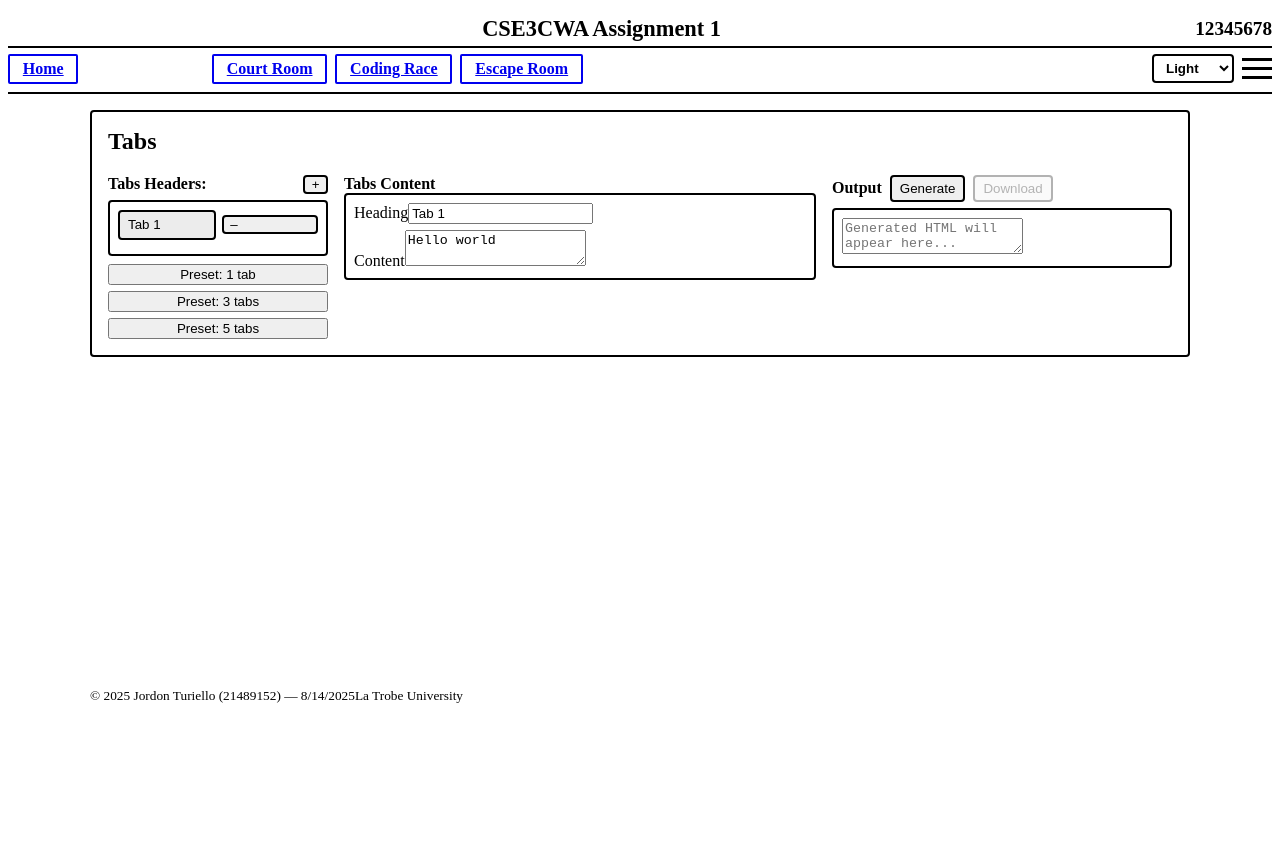
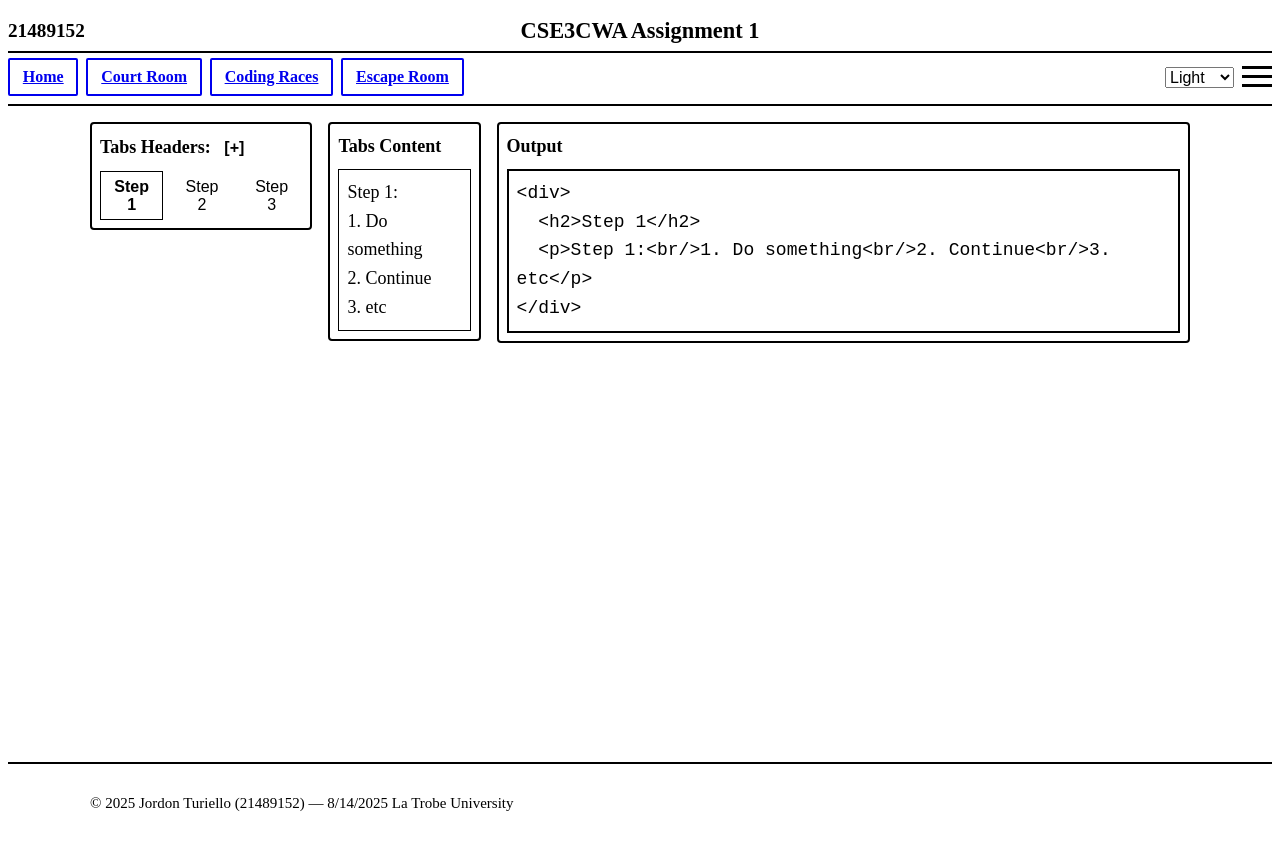
Before and after one commit to jordoncancodez/CSE3CWA-assignment, a Next.js app in the folder ltu-moodle-generator/: page /tabs-builder in a window 1280 px wide. Before the commit the page ends 800 px from the top, so only its background shows below. Built offline with nearby package versions, Linux system fonts and the light colour scheme.

Commit message:
improved tab navigation

```diff
--- a/ltu-moodle-generator/Components/Footer.tsx
+++ b/ltu-moodle-generator/Components/Footer.tsx
@@ -12,7 +12,7 @@ export default function Footer() {
   return (
     <footer>
       <div className="container spread" style={{padding: "1rem 0"}}>
-        <small>© {new Date().getFullYear()} {STUDENT_NAME} ({STUDENT_NUMBER}) — {dateStr}</small>
+        <small>© {new Date().getFullYear()} {STUDENT_NAME} ({STUDENT_NUMBER}) — {dateStr} </small>
         <small>La Trobe University</small>
       </div>
     </footer>
--- a/ltu-moodle-generator/Components/Header.tsx
+++ b/ltu-moodle-generator/Components/Header.tsx
@@ -1,56 +1,101 @@
 "use client";
 import React, { useState, useEffect } from "react";
 import Link from "next/link";
-import { usePathname } from "next/navigation";
+import { usePathname, useRouter } from "next/navigation";
 
 export default function Header() {
+  const router = useRouter();
   const pathname = usePathname();
   const [menuOpen, setMenuOpen] = useState(false);
   const [theme, setTheme] = useState("light");
+  const [activeTab, setActiveTab] = useState(pathname);
 
+  // Load theme & last active tab from cookies on mount
+  useEffect(() => {
+    const savedTheme = document.cookie
+      .split("; ")
+      .find((row) => row.startsWith("theme="))
+      ?.split("=")[1];
+    if (savedTheme) {
+      setTheme(savedTheme);
+      document.documentElement.setAttribute("data-theme", savedTheme);
+    }
+
+    const savedTab = document.cookie
+      .split("; ")
+      .find((row) => row.startsWith("activeTab="))
+      ?.split("=")[1];
+    if (savedTab && savedTab !== pathname) {
+      setActiveTab(savedTab);
+      router.push(savedTab);
+    }
+  }, []);
+
+  // Save theme to cookies
   useEffect(() => {
     document.documentElement.setAttribute("data-theme", theme);
+    document.cookie = `theme=${theme}; path=/; max-age=31536000`;
   }, [theme]);
+
+  const handleTabClick = (href: string) => {
+    setActiveTab(href);
+    document.cookie = `activeTab=${href}; path=/; max-age=31536000`;
+    setMenuOpen(false);
+  };
 
   return (
     <header className="header">
+      {/* Topbar */}
       <div className="topbar">
+        <div className="student">21489152</div>
         <div className="title">CSE3CWA Assignment 1</div>
-        <div className="student">12345678</div>
       </div>
 
-      <nav className="tabnav">
-        {/* Desktop permanent menu */}
-        <Link href="/" className={pathname === "/" ? "active" : ""}>
+      {/* Nav */}
+      <nav className={`tabnav ${menuOpen ? "open" : ""}`}>
+        <Link
+          href="/"
+          className={activeTab === "/" ? "active" : ""}
+          onClick={() => handleTabClick("/")}
+        >
           Home
         </Link>
-        <Link href="/tabs-builder" className={pathname === "/tabs-builder" ? "active" : ""}>
-        Tabs Builder
-        </Link>
-        <Link href="/court-room" className={pathname === "/court-room" ? "active" : ""}>
+        <Link
+          href="/court-room"
+          className={activeTab === "/court-room" ? "active" : ""}
+          onClick={() => handleTabClick("/court-room")}
+        >
           Court Room
         </Link>
-        <Link href="/coding-race" className={pathname === "/coding-race" ? "active" : ""}>
-          Coding Race
+        <Link
+          href="/coding-races"
+          className={activeTab === "/coding-races" ? "active" : ""}
+          onClick={() => handleTabClick("/coding-races")}
+        >
+          Coding Races
         </Link>
-        <Link href="/escape-room" className={pathname === "/escape-room" ? "active" : ""}>
+        <Link
+          href="/escape-room"
+          className={activeTab === "/escape-room" ? "active" : ""}
+          onClick={() => handleTabClick("/escape-room")}
+        >
           Escape Room
+        </Link>
+        <Link
+          href="/tabs-builder"
+          className={activeTab === "/tabs-builder" ? "active" : ""}
+          onClick={() => handleTabClick("/tabs-builder")}
+        >
+          Tabs
         </Link>
 
         <div className="spacer" />
 
-        {/* Theme dropdown */}
+        {/* Theme Selector */}
         <select
           value={theme}
           onChange={(e) => setTheme(e.target.value)}
-          style={{
-            padding: "0.25rem 0.5rem",
-            border: "2px solid currentColor",
-            borderRadius: "4px",
-            background: "var(--bg-color)",
-            color: "var(--text-color)",
-            fontWeight: "600",
-          }}
+          className="theme-select"
         >
           <option value="light">Light</option>
           <option value="dark">Dark</option>
@@ -59,7 +104,7 @@ export default function Header() {
           <option value="purple">Purple</option>
         </select>
 
-        {/* Burger button */}
+        {/* Burger Icon */}
         <button
           className="hamburger"
           aria-expanded={menuOpen}
@@ -71,14 +116,24 @@ export default function Header() {
         </button>
       </nav>
 
-      {/* Mobile menu */}
+      {/* Mobile Menu */}
       {menuOpen && (
         <div className="mobileMenu">
-          <Link href="/" onClick={() => setMenuOpen(false)}>Home</Link>
-          <Link href="/tabs-builder" onClick={() => setMenuOpen(false)}>Tabs Builder</Link>
-          <Link href="/court-room" onClick={() => setMenuOpen(false)}>Court Room</Link>
-          <Link href="/coding-race" onClick={() => setMenuOpen(false)}>Coding Race</Link>
-          <Link href="/escape-room" onClick={() => setMenuOpen(false)}>Escape Room</Link>
+          <Link href="/" onClick={() => handleTabClick("/")}>
+            Home
+          </Link>
+          <Link href="/court-room" onClick={() => handleTabClick("/court-room")}>
+            Court Room
+          </Link>
+          <Link href="/coding-races" onClick={() => handleTabClick("/coding-races")}>
+            Coding Races
+          </Link>
+          <Link href="/escape-room" onClick={() => handleTabClick("/escape-room")}>
+            Escape Room
+          </Link>
+          <Link href="/tabs-builder" onClick={() => handleTabClick("/tabs-builder")}>
+            Tabs
+          </Link>
         </div>
       )}
     </header>
--- a/ltu-moodle-generator/Components/TabsBuilder.tsx
+++ b/ltu-moodle-generator/Components/TabsBuilder.tsx
@@ -1,306 +1,55 @@
 "use client";
-
-import { useEffect, useState } from "react";
-
-type Tab = { id: string; title: string; content: string };
-
-const MAX_TABS = 15;
-const STORAGE_KEY = "tabsBuilder.v1";
-
-function uid() {
-  return Math.random().toString(36).slice(2, 9);
-}
+import React, { useState } from "react";
 
 export default function TabsBuilder() {
-  const [tabs, setTabs] = useState<Tab[]>([
-    { id: uid(), title: "Tab 1", content: "Hello world" },
-  ]);
-  const [active, setActive] = useState<number>(0);
-  const [generated, setGenerated] = useState<string>("");
+  const steps = [
+    { id: 1, title: "Step 1", content: "Step 1:\n1. Do something\n2. Continue\n3. etc" },
+    { id: 2, title: "Step 2", content: "Step 2:\n1. Install VSCode\n2. Install Chrome\n3. Install Node\n4. etc" },
+    { id: 3, title: "Step 3", content: "Step 3:\n1. Finalise\n2. Test\n3. Submit" },
+  ];
 
-  // Load saved tabs
-  useEffect(() => {
-    const raw = localStorage.getItem(STORAGE_KEY);
-    if (raw) {
-      try {
-        const parsed = JSON.parse(raw) as Tab[];
-        if (parsed.length) {
-          setTabs(parsed.slice(0, MAX_TABS));
-          setActive(0);
-        }
-      } catch {}
-    }
-  }, []);
-
-  // Persist tabs
-  useEffect(() => {
-    localStorage.setItem(STORAGE_KEY, JSON.stringify(tabs));
-  }, [tabs]);
-
-  const canAdd = tabs.length < MAX_TABS;
-
-  function addTab() {
-    if (!canAdd) return;
-    setTabs([
-      ...tabs,
-      { id: uid(), title: `Tab ${tabs.length + 1}`, content: "" },
-    ]);
-    setActive(tabs.length);
-  }
-
-  function removeTab(idx: number) {
-    const next = tabs.slice();
-    next.splice(idx, 1);
-    setTabs(
-      next.length ? next : [{ id: uid(), title: "Tab 1", content: "" }],
-    );
-    setActive(Math.max(0, idx - 1));
-  }
-
-  function genHTML(): string {
-    const esc = (s: string) =>
-      s.replaceAll("&", "&amp;").replaceAll("<", "&lt;").replaceAll(">", "&gt;");
-
-    const tabsButtons = tabs
-      .map(
-        (t, i) => `
-<button role="tab" id="tab-${i}"
-  aria-controls="panel-${i}"
-  aria-selected="${i === 0 ? "true" : "false"}"
-  tabindex="${i === 0 ? "0" : "-1"}"
-  onclick="selectTab(${i})"
-  style="appearance:none;border:2px solid currentColor;background:${
-    i === 0 ? "#ececec" : "transparent"
-  };padding:8px 12px;margin-right:6px;border-radius:6px;cursor:pointer;font:inherit;"
->${esc(t.title)}</button>`,
-      )
-      .join("");
-
-    const panels = tabs
-      .map(
-        (t, i) => `
-<div id="panel-${i}" role="tabpanel" aria-labelledby="tab-${i}"
-  style="display:${i === 0 ? "block" : "none"};padding:12px;border:2px solid currentColor;border-radius:6px;margin-top:12px;"
->${t.content}</div>`,
-      )
-      .join("");
-
-    return `<!-- Generated by LTU HTML Generator -->
-<div style="font-family: system-ui, -apple-system, Segoe UI, Roboto, Arial, sans-serif; color-scheme: light dark;">
-  <div role="tablist" aria-label="Tabs" style="margin-bottom:6px;">
-    ${tabsButtons}
-  </div>
-  ${panels}
-</div>
-<script>
-(function(){
-  function setSel(i){
-    const tabs=[...document.querySelectorAll('[role="tab"]')];
-    const panels=[...document.querySelectorAll('[role="tabpanel"]')];
-    tabs.forEach((b,idx)=>{
-      const sel = idx===i;
-      b.setAttribute('aria-selected', sel ? 'true' : 'false');
-      b.setAttribute('tabindex', sel ? '0' : '-1');
-      b.style.background = sel ? '#ececec' : 'transparent';
-    });
-    panels.forEach((p,idx)=>{ p.style.display = idx===i ? 'block' : 'none'; });
-    tabs[i]?.focus();
-  }
-  window.selectTab = setSel;
-
-  document.addEventListener('keydown', function(e){
-    const keys = ['ArrowLeft','ArrowRight','Home','End'];
-    if(!keys.includes(e.key)) return;
-    const tabs=[...document.querySelectorAll('[role="tab"]')];
-    const current = tabs.findIndex(b=>b.getAttribute('aria-selected')==='true');
-    let next = current;
-    if(e.key==='ArrowRight') next = (current+1)%tabs.length;
-    if(e.key==='ArrowLeft') next = (current-1+tabs.length)%tabs.length;
-    if(e.key==='Home') next = 0;
-    if(e.key==='End') next = tabs.length-1;
-    setSel(next);
-    e.preventDefault();
-  });
-})();
-</script>`;
-  }
-
-  function handleGenerate() {
-    const html = genHTML();
-    setGenerated(html);
-    void navigator.clipboard?.writeText(html);
-  }
-
-  function download() {
-    const blob = new Blob([generated], { type: "text/html" });
-    const a = document.createElement("a");
-    a.href = URL.createObjectURL(blob);
-    a.download = "weekAssign.html";
-    a.click();
-    URL.revokeObjectURL(a.href);
-  }
-
-  function fillPreset(n: number) {
-    const arr: Tab[] = Array.from({ length: n }, (_, i) => ({
-      id: uid(),
-      title: `Week ${i + 1}`,
-      content: `<h2 style="margin:0 0 8px 0;">Week ${i + 1}</h2><p>Content for week ${
-        i + 1
-      }.</p>`,
-    }));
-    setTabs(arr);
-    setActive(0);
-  }
+  const [activeStep, setActiveStep] = useState(steps[0]);
 
   return (
-    <section className="card" aria-labelledby="builder-h1">
-      <h1 id="builder-h1" style={{ marginTop: 0 }}>
-        Tabs
-      </h1>
-
-      <div className="tb-grid">
-        {/* Left: Tabs Headers + [+] */}
-        <div>
-          <div
-            style={{
-              display: "flex",
-              justifyContent: "space-between",
-              alignItems: "center",
-              marginBottom: 6,
-            }}
+    <div className="tb-row">
+      {/* Tabs Headers */}
+      <div className="tb-box tb-list">
+        <div style={{ marginBottom: ".5rem" }}>
+          <strong>Tabs Headers:</strong> <button style={{ fontWeight: "bold" }}>[+]</button>
+        </div>
+        <div style={{ display: "flex", gap: "0.5rem" }}>
+          {steps.map((step) => (
+            <button
+              key={step.id}
+              className={activeStep.id === step.id ? "active" : ""}
+              onClick={() => setActiveStep(step)}
             >
-            <strong>Tabs Headers:</strong>
-            <button
-              onClick={addTab}
-              disabled={!canAdd}
-              aria-label="Add tab"
-              title="Add tab"
-              style={{
-                border: "2px solid currentColor",
-                borderRadius: 4,
-                padding: "0 .4rem",
-              }}
-            >
-              +
+              {step.title}
             </button>
-          </div>
-
-          <div className="tb-box tb-list" role="listbox" aria-label="Tabs list">
-            {tabs.map((t: Tab, i: number) => (
-              <div
-                key={t.id}
-                style={{
-                  display: "flex",
-                  gap: 6,
-                  alignItems: "center",
-                  marginBottom: 6,
-                }}
-              >
-                <button
-                  onClick={() => setActive(i)}
-                  aria-current={active === i}
-                  style={{
-                    border: "2px solid currentColor",
-                    borderRadius: 4,
-                    background: active === i ? "#ececec" : "transparent",
-                    padding: ".35rem .5rem",
-                  }}
-                >
-                  {t.title || `Tab ${i + 1}`}
-                </button>
-                <button
-                  aria-label={`Remove ${t.title || `Tab ${i + 1}`}`}
-                  onClick={() => removeTab(i)}
-                  style={{
-                    border: "2px solid currentColor",
-                    borderRadius: 4,
-                    padding: "0 .4rem",
-                  }}
-                >
-                  –
-                </button>
-              </div>
           ))}
-          </div>
-
-          <div style={{ display: "grid", gap: 6, marginTop: 8 }}>
-            <button onClick={() => fillPreset(1)}>Preset: 1 tab</button>
-            <button onClick={() => fillPreset(3)}>Preset: 3 tabs</button>
-            <button onClick={() => fillPreset(5)}>Preset: 5 tabs</button>
         </div>
       </div>
 
-        {/* Middle: Tabs Content editor */}
-        <div>
+      {/* Tabs Content */}
+      <div className="tb-box">
         <strong>Tabs Content</strong>
-          <div className="tb-box">
-            <label style={{ display: "block", marginBottom: 6 }}>
-              Heading
-              <input
-                value={tabs[active]?.title ?? ""}
-                onChange={(e) => {
-                  const next = [...tabs];
-                  next[active] = { ...next[active], title: e.target.value };
-                  setTabs(next);
-                }}
-              />
-            </label>
-            <label style={{ display: "block" }}>
-              Content
-              <textarea
-                value={tabs[active]?.content ?? ""}
-                onChange={(e) => {
-                  const next = [...tabs];
-                  next[active] = { ...next[active], content: e.target.value };
-                  setTabs(next);
-                }}
-              />
-            </label>
+        <div style={{ border: "1px solid black", padding: ".5rem", marginTop: ".5rem" }}>
+          {activeStep.content.split("\n").map((line, idx) => (
+            <div key={idx}>{line}</div>
+          ))}
         </div>
       </div>
 
-        {/* Right: Output box */}
-        <div>
-          <div
-            style={{
-              display: "flex",
-              gap: 8,
-              alignItems: "center",
-              marginBottom: 6,
-            }}
-          >
+      {/* Output */}
+      <div className="tb-box">
         <strong>Output</strong>
-            <button
-              onClick={handleGenerate}
-              style={{
-                border: "2px solid currentColor",
-                borderRadius: 4,
-                padding: ".25rem .5rem",
-              }}
-            >
-              Generate
-            </button>
-            <button
-              onClick={download}
-              disabled={!generated}
-              style={{
-                border: "2px solid currentColor",
-                borderRadius: 4,
-                padding: ".25rem .5rem",
-              }}
-            >
-              Download
-            </button>
-          </div>
-          <div className="tb-box">
-            <textarea
-              readOnly
-              value={generated}
-              placeholder="Generated HTML will appear here..."
-            />
+        <div style={{ border: "2px solid black", padding: ".5rem", whiteSpace: "pre-wrap", fontFamily: "monospace", marginTop: ".5rem" }}>
+{`<div>
+  <h2>${activeStep.title}</h2>
+  <p>${activeStep.content.replace(/\n/g, "<br/>")}</p>
+</div>`}
         </div>
       </div>
     </div>
-    </section>
   );
 }
--- a/ltu-moodle-generator/app/globals.css
+++ b/ltu-moodle-generator/app/globals.css
@@ -1,132 +1,107 @@
-/* ---- LAYOUT CHROME ---- */
+/* Container */
 .container {
   max-width: 1100px;
   margin: 0 auto;
   padding: 0 1rem;
 }
-.header {
-  border-bottom: 2px solid currentColor;
+.header { border-bottom: 2px solid currentColor; }
+
+/* Top Bar */
+.topbar {
+  display: flex;
+  align-items: center;
+  justify-content: space-between; /* space out left and right */
+  position: relative;
+  padding: 0.5rem 0 0.25rem;
 }
 
-/* Top strip: Title center, Student No. right */
-.topbar {
-  display: grid;
-  grid-template-columns: 1fr auto;
-  align-items: center;
-  padding: .5rem 0 .25rem;
-}
-.topbar .title {
-  justify-self: center;
+.topbar .student {
   font-weight: 700;
-  font-size: 1.4rem; /* larger title */
-}
-.topbar .student {
-  justify-self: end;
-  font-weight: 700;
-  font-size: 1.2rem; /* larger student number */
+  font-size: 1.2rem;
 }
 
-/* Bold bordered tab menu - permanent tabs */
+.topbar .title {
+  position: absolute; /* allows perfect centering */
+  left: 50%;
+  transform: translateX(-50%);
+  font-weight: 700;
+  font-size: 1.4rem;
+}
+
+/* Navigation Tabs */
 .tabnav {
   display: flex;
   flex-wrap: wrap;
-  gap: .5rem; /* increased gap */
+  gap: .5rem;
   align-items: center;
   padding: .35rem 0 .5rem;
   border-top: 2px solid currentColor;
 }
-
 .tabnav a {
   border: 2px solid currentColor;
-  padding: .25rem .8rem; /* more horizontal padding */
+  padding: .25rem .8rem;
   border-radius: 2px;
   font-weight: 600;
-  display: inline-block;
 }
-
 .tabnav a.active {
   background: currentColor;
   color: var(--tab-active-fg, #fff);
 }
 .tabnav .spacer { flex: 1; }
-.tabnav .controls {
-  display: flex;
-  gap: .5rem;
-  align-items: center;
-}
 
-/* Hamburger transforms */
+/* Hamburger Button */
 .hamburger {
+  display: inline-block !important;
   width: 30px;
   height: 22px;
   position: relative;
-  border:none;
-  background:none;
+  border: none;
+  background: none;
+  cursor: pointer;
 }
 .hamburger .line {
-  position:absolute;
-  left:0;
-  right:0;
-  height:3px;
+  position: absolute;
+  left: 0;
+  right: 0;
+  height: 3px;
   background: currentColor;
-  transition:.25s;
+  transition: 0.25s;
 }
-.hamburger .l1 { top:0; }
-.hamburger .l2 { top:9px; }
-.hamburger .l3 { top:18px; }
-.hamburger[aria-expanded="true"] .l1 { top:9px; transform:rotate(45deg); }
-.hamburger[aria-expanded="true"] .l2 { opacity:0; }
-.hamburger[aria-expanded="true"] .l3 { top:9px; transform:rotate(-45deg); }
+.hamburger .l1 { top: 0; }
+.hamburger .l2 { top: 9px; }
+.hamburger .l3 { top: 18px; }
+.hamburger[aria-expanded="true"] .l1 { top: 9px; transform: rotate(45deg); }
+.hamburger[aria-expanded="true"] .l2 { opacity: 0; }
+.hamburger[aria-expanded="true"] .l3 { top: 9px; transform: rotate(-45deg); }
 
-/* Mobile menu under tab row */
-.mobileMenu {
-  display:none;
-  padding:.5rem 0;
+html[data-theme="dark"] .hamburger .line {
+  background: white;
 }
+
+
+/* Mobile Menu */
+.mobileMenu { padding: .5rem 0; }
 .mobileMenu a {
-  display:block;
-  margin:.25rem 0;
-  border:2px solid currentColor;
-  padding:.35rem .6rem;
-  border-radius:2px;
+  display: block;
+  margin: .25rem 0;
+  border: 2px solid currentColor;
+  padding: .35rem .6rem;
+  border-radius: 2px;
+}
+
+/* Desktop vs Mobile */
+@media (min-width: 860px) {
+  .hamburger { display: none; }
 }
 
 @media (max-width: 860px) {
-  /* Remove the hide rule so links stay visible */
-  /* .tabnav a { display: none; } */
-  .mobileMenu { display: block; }
+  .tabnav a { display: none; } /* Hide desktop links */
 }
 
+/* Main Body */
+.main { min-height: 70vh; margin-top: 1rem; }
 
-/* Page body / cards */
-.main {
-  min-height: 70vh;
-  margin-top: 1rem; /* gap between header and content */
-}
-section.card {
-  border:2px solid currentColor;
-  border-radius: 4px;
-  padding: 1rem;
-}
-
-/* TabsBuilder layout boxes like the sketch */
-.tb-grid {
-  display:grid;
-  grid-template-columns: 220px 1fr 340px;
-  gap: 1rem;
-}
-.tb-box {
-  border:2px solid currentColor;
-  border-radius: 4px;
-  padding:.5rem;
-}
-.tb-list button {
-  display:block;
-  width:100%;
-  text-align:left;
-  padding:.35rem .5rem;
-}
-
+/* THEME: Dark */
 /* ---- THEME: Dark mode ---- */
 html[data-theme="dark"] {
   background-color: #121212;
@@ -137,7 +112,7 @@ html[data-theme="dark"] body {
   color: #ffffff;
 }
 html[data-theme="dark"] a {
-  color: #90caf9;
+  color: #90caf9; /* Light blue for links */
 }
 html[data-theme="dark"] section.card {
   background-color: #1e1e1e;
@@ -147,51 +122,96 @@ html[data-theme="dark"] .tabnav a {
   border-color: #ffffff;
 }
 html[data-theme="dark"] .tabnav a.active {
-  background-color: #ffffff;
-  color: #121212;
+  background-color: #90caf9; /* Light blue background for active tab */
+  color: #121212; /* Dark text inside active tab */
 }
 html[data-theme="dark"] .hamburger .line {
   background: white;
 }
 
-/* ---- THEME: Blue ---- */
-html[data-theme="blue"] {
-  background-color: #e3f2fd;
-  color: #0d47a1;
-}
-html[data-theme="blue"] section.card {
-  background-color: #bbdefb;
-  border-color: #0d47a1;
-}
-html[data-theme="blue"] .tabnav a.active {
-  background-color: #0d47a1;
-  color: white;
+
+/* THEME: Blue */
+html[data-theme="blue"] { background: #e3f2fd; color: #0d47a1; }
+html[data-theme="blue"] .tabnav a.active { background: #0d47a1; color: white; }
+
+/* THEME: Green */
+html[data-theme="green"] { background: #e8f5e9; color: #1b5e20; }
+html[data-theme="green"] .tabnav a.active { background: #1b5e20; color: white; }
+
+/* THEME: Purple */
+html[data-theme="purple"] { background: #f3e5f5; color: #4a148c; }
+html[data-theme="purple"] .tabnav a.active { background: #4a148c; color: white; }
+
+.tb-row {
+  display: flex;
+  align-items: flex-start;
+  gap: 1rem;
+  margin-top: 1rem;
 }
 
-/* ---- THEME: Green ---- */
-html[data-theme="green"] {
-  background-color: #e8f5e9;
-  color: #1b5e20;
-}
-html[data-theme="green"] section.card {
-  background-color: #c8e6c9;
-  border-color: #1b5e20;
-}
-html[data-theme="green"] .tabnav a.active {
-  background-color: #1b5e20;
-  color: white;
+.tb-box {
+  border: 2px solid black;
+  border-radius: 4px;
+  padding: 0.5rem;
 }
 
-/* ---- THEME: Purple ---- */
-html[data-theme="purple"] {
-  background-color: #f3e5f5;
-  color: #4a148c;
+.tb-list button {
+  padding: 0.35rem 0.5rem;
+  border: 1px solid transparent;
+  background: none;
+  cursor: pointer;
 }
-html[data-theme="purple"] section.card {
-  background-color: #e1bee7;
-  border-color: #4a148c;
+
+.tb-list button.active {
+  border: 1px solid black;
+  font-weight: bold;
 }
-html[data-theme="purple"] .tabnav a.active {
-  background-color: #4a148c;
-  color: white;
+
+.tb-list button:hover {
+  background-color: #f0f0f0;
 }
+footer {
+  border-top: 2px solid black;
+  padding-top: 0.5rem;
+  margin-top: 5rem;
+}
+
+/* Base font size */
+body {
+  font-size: 18px; /* larger for accessibility */
+  line-height: 1.6;
+}
+
+/* Headings */
+h1 {
+  font-size: 2rem;
+  font-weight: 700;
+}
+h2 {
+  font-size: 1.75rem;
+  font-weight: 600;
+}
+h3 {
+  font-size: 1.5rem;
+  font-weight: 600;
+}
+
+/* Navigation links */
+.tabnav a {
+  font-size: 1rem; /* 16px equivalent */
+}
+
+/* Form elements */
+select, button {
+  font-size: 1rem;
+}
+
+/* Increase mobile font size too */
+@media (max-width: 600px) {
+  body {
+    font-size: 17px;
+  }
+  .tabnav a {
+    font-size: 0.95rem;
+  }
+}
--- a/ltu-moodle-generator/app/layout.tsx
+++ b/ltu-moodle-generator/app/layout.tsx
@@ -13,6 +13,7 @@ export default function RootLayout({ children }: { children: React.ReactNode })
   return (
     <html lang="en" suppressHydrationWarning data-theme="light">
       <body>
+
         <Header />
         <main id="main" className="container main">{children}</main>
         <Footer />
--- a/ltu-moodle-generator/app/tabs-builder/page.tsx
+++ b/ltu-moodle-generator/app/tabs-builder/page.tsx
@@ -1,5 +1,5 @@
 import TabsBuilder from "@/components/TabsBuilder";
 
-export default function Page() {
+export default function TabsPage() {
   return <TabsBuilder />;
 }
```
Also changed, not shown: ltu-moodle-generator/app/coding-races/page.tsx (+15 -5 lines), ltu-moodle-generator/app/court-room/page.tsx (+11 -4 lines), ltu-moodle-generator/app/escape-room/page.tsx (+11 -4 lines). Lines whose indentation alone changed are shown as unchanged.
